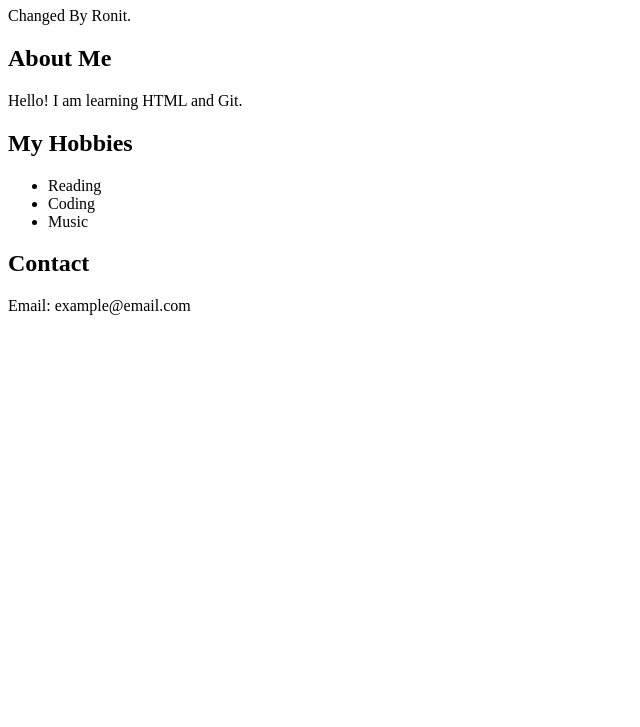
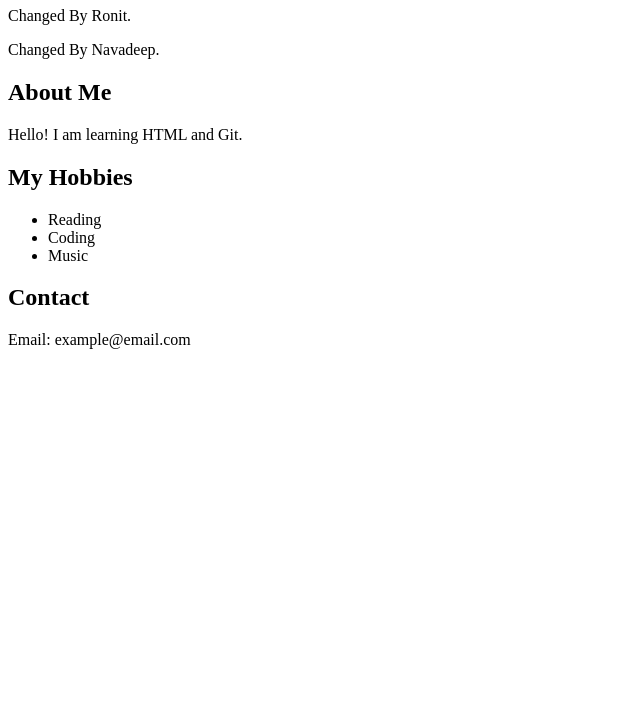
Before and after one commit to navadeepbalivada/LAB1S3, a plain HTML site: page index.html in a window 1280 px wide. Shown: the part 73-800 px from the top of the page, without its empty margins (0-640 px from the left). Drawn offline with Linux system fonts and the light colour scheme.

Commit message:
changed by navadeep

```diff
--- a/index.html
+++ b/index.html
@@ -8,7 +8,7 @@
 
     <h1>Welcome to My Website</h1>
     <p>Changed By Ronit.</p>
-
+    <p>Changed By Navadeep.</p>
     <h2>About Me</h2>
     <p>Hello! I am learning HTML and Git.</p>
 
```
